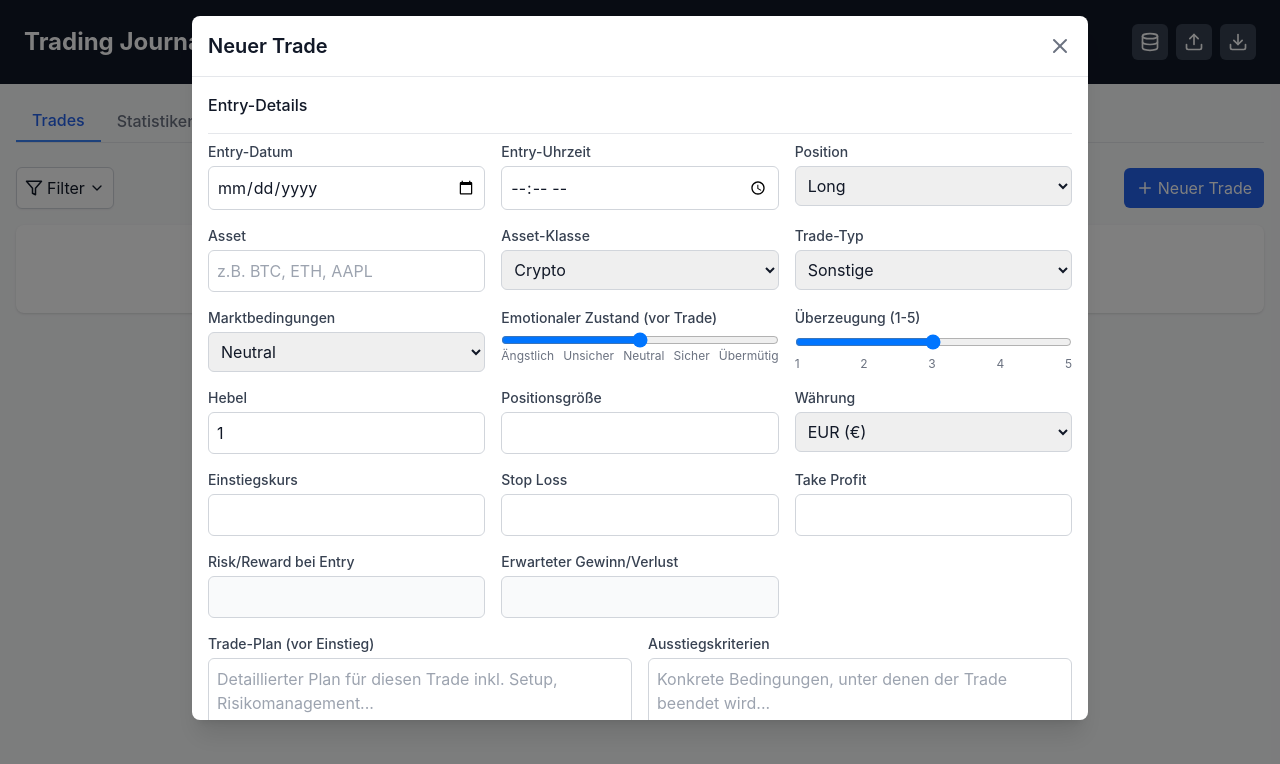
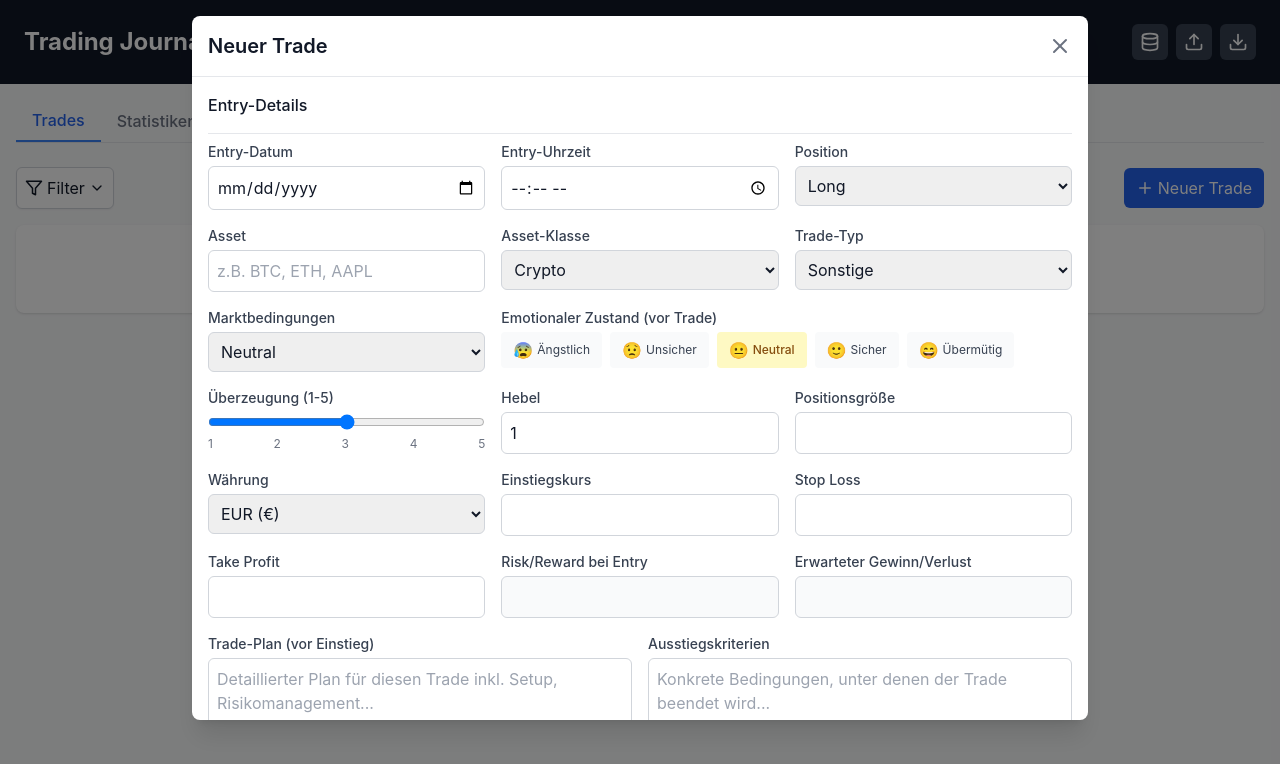
Before and after one commit to Asockk/TradingJournal, a React (Create React App) app: page / in a window 1280 px wide. Both pictures are taken after a click on the button "Neuer Trade". Shown: the top 764 px of the page. Built offline with nearby package versions, Linux system fonts and the light colour scheme.

Commit message:
Changed emotional selection to emoticons

```diff
--- a/src/components/TradeForm.jsx
+++ b/src/components/TradeForm.jsx
@@ -244,27 +244,51 @@ const TradeForm = ({ trade, onClose, onSubmit, isEditing }) => {
             </div>
 
             {/* 2. Emotionaler Zustand vor dem Trade (Alpha Trader) */}
-            <div>
+            <div className="lg:col-span-2">
               <label className="block text-sm font-medium text-gray-700 mb-1">
                 Emotionaler Zustand (vor Trade)
               </label>
-              <div className="flex flex-col">
-                <input
-                  type="range"
-                  name="preTradeEmotion"
-                  min="1"
-                  max="5"
-                  value={currentTrade.preTradeEmotion}
-                  onChange={handleInputChange}
-                  className="w-full"
-                />
-                <div className="flex justify-between text-xs text-gray-500">
+              <div className="flex flex-wrap gap-2">
+                <button
+                  type="button"
+                  className={`flex items-center space-x-1 px-3 py-1.5 rounded text-xs cursor-pointer transition-colors ${currentTrade.preTradeEmotion == 1 ? 'bg-red-100 text-red-800 font-medium' : 'bg-gray-50 text-gray-700 hover:bg-red-50'}`}
+                  onClick={() => setCurrentTrade(prev => ({ ...prev, preTradeEmotion: 1 }))}
+                >
+                  <span className="text-base">😰</span>
                   <span>Ängstlich</span>
+                </button>
+                <button
+                  type="button"
+                  className={`flex items-center space-x-1 px-3 py-1.5 rounded text-xs cursor-pointer transition-colors ${currentTrade.preTradeEmotion == 2 ? 'bg-orange-100 text-orange-800 font-medium' : 'bg-gray-50 text-gray-700 hover:bg-orange-50'}`}
+                  onClick={() => setCurrentTrade(prev => ({ ...prev, preTradeEmotion: 2 }))}
+                >
+                  <span className="text-base">😟</span>
                   <span>Unsicher</span>
+                </button>
+                <button
+                  type="button"
+                  className={`flex items-center space-x-1 px-3 py-1.5 rounded text-xs cursor-pointer transition-colors ${currentTrade.preTradeEmotion == 3 ? 'bg-yellow-100 text-yellow-800 font-medium' : 'bg-gray-50 text-gray-700 hover:bg-yellow-50'}`}
+                  onClick={() => setCurrentTrade(prev => ({ ...prev, preTradeEmotion: 3 }))}
+                >
+                  <span className="text-base">😐</span>
                   <span>Neutral</span>
+                </button>
+                <button
+                  type="button"
+                  className={`flex items-center space-x-1 px-3 py-1.5 rounded text-xs cursor-pointer transition-colors ${currentTrade.preTradeEmotion == 4 ? 'bg-blue-100 text-blue-800 font-medium' : 'bg-gray-50 text-gray-700 hover:bg-blue-50'}`}
+                  onClick={() => setCurrentTrade(prev => ({ ...prev, preTradeEmotion: 4 }))}
+                >
+                  <span className="text-base">🙂</span>
                   <span>Sicher</span>
+                </button>
+                <button
+                  type="button"
+                  className={`flex items-center space-x-1 px-3 py-1.5 rounded text-xs cursor-pointer transition-colors ${currentTrade.preTradeEmotion == 5 ? 'bg-green-100 text-green-800 font-medium' : 'bg-gray-50 text-gray-700 hover:bg-green-50'}`}
+                  onClick={() => setCurrentTrade(prev => ({ ...prev, preTradeEmotion: 5 }))}
+                >
+                  <span className="text-base">😄</span>
                   <span>Übermütig</span>
-                </div>
+                </button>
               </div>
             </div>
 
@@ -548,27 +572,51 @@ const TradeForm = ({ trade, onClose, onSubmit, isEditing }) => {
             </div>
 
             {/* 2. Emotionaler Zustand nach dem Trade (Alpha Trader) */}
-            <div>
+            <div className="lg:col-span-2">
               <label className="block text-sm font-medium text-gray-700 mb-1">
                 Emotionaler Zustand (nach Trade)
               </label>
-              <div className="flex flex-col">
-                <input
-                  type="range"
-                  name="postTradeEmotion"
-                  min="1"
-                  max="5"
-                  value={currentTrade.postTradeEmotion}
-                  onChange={handleInputChange}
-                  className="w-full"
-                />
-                <div className="flex justify-between text-xs text-gray-500">
+              <div className="flex flex-wrap gap-2">
+                <button
+                  type="button"
+                  className={`flex items-center space-x-1 px-3 py-1.5 rounded text-xs cursor-pointer transition-colors ${currentTrade.postTradeEmotion == 1 ? 'bg-red-100 text-red-800 font-medium' : 'bg-gray-50 text-gray-700 hover:bg-red-50'}`}
+                  onClick={() => setCurrentTrade(prev => ({ ...prev, postTradeEmotion: 1 }))}
+                >
+                  <span className="text-base">😠</span>
                   <span>Frustriert</span>
+                </button>
+                <button
+                  type="button"
+                  className={`flex items-center space-x-1 px-3 py-1.5 rounded text-xs cursor-pointer transition-colors ${currentTrade.postTradeEmotion == 2 ? 'bg-orange-100 text-orange-800 font-medium' : 'bg-gray-50 text-gray-700 hover:bg-orange-50'}`}
+                  onClick={() => setCurrentTrade(prev => ({ ...prev, postTradeEmotion: 2 }))}
+                >
+                  <span className="text-base">😕</span>
                   <span>Unzufrieden</span>
+                </button>
+                <button
+                  type="button"
+                  className={`flex items-center space-x-1 px-3 py-1.5 rounded text-xs cursor-pointer transition-colors ${currentTrade.postTradeEmotion == 3 ? 'bg-yellow-100 text-yellow-800 font-medium' : 'bg-gray-50 text-gray-700 hover:bg-yellow-50'}`}
+                  onClick={() => setCurrentTrade(prev => ({ ...prev, postTradeEmotion: 3 }))}
+                >
+                  <span className="text-base">😐</span>
                   <span>Neutral</span>
+                </button>
+                <button
+                  type="button"
+                  className={`flex items-center space-x-1 px-3 py-1.5 rounded text-xs cursor-pointer transition-colors ${currentTrade.postTradeEmotion == 4 ? 'bg-blue-100 text-blue-800 font-medium' : 'bg-gray-50 text-gray-700 hover:bg-blue-50'}`}
+                  onClick={() => setCurrentTrade(prev => ({ ...prev, postTradeEmotion: 4 }))}
+                >
+                  <span className="text-base">🙂</span>
                   <span>Zufrieden</span>
+                </button>
+                <button
+                  type="button"
+                  className={`flex items-center space-x-1 px-3 py-1.5 rounded text-xs cursor-pointer transition-colors ${currentTrade.postTradeEmotion == 5 ? 'bg-green-100 text-green-800 font-medium' : 'bg-gray-50 text-gray-700 hover:bg-green-50'}`}
+                  onClick={() => setCurrentTrade(prev => ({ ...prev, postTradeEmotion: 5 }))}
+                >
+                  <span className="text-base">😁</span>
                   <span>Euphorisch</span>
-                </div>
+                </button>
               </div>
             </div>
           </div>
```
